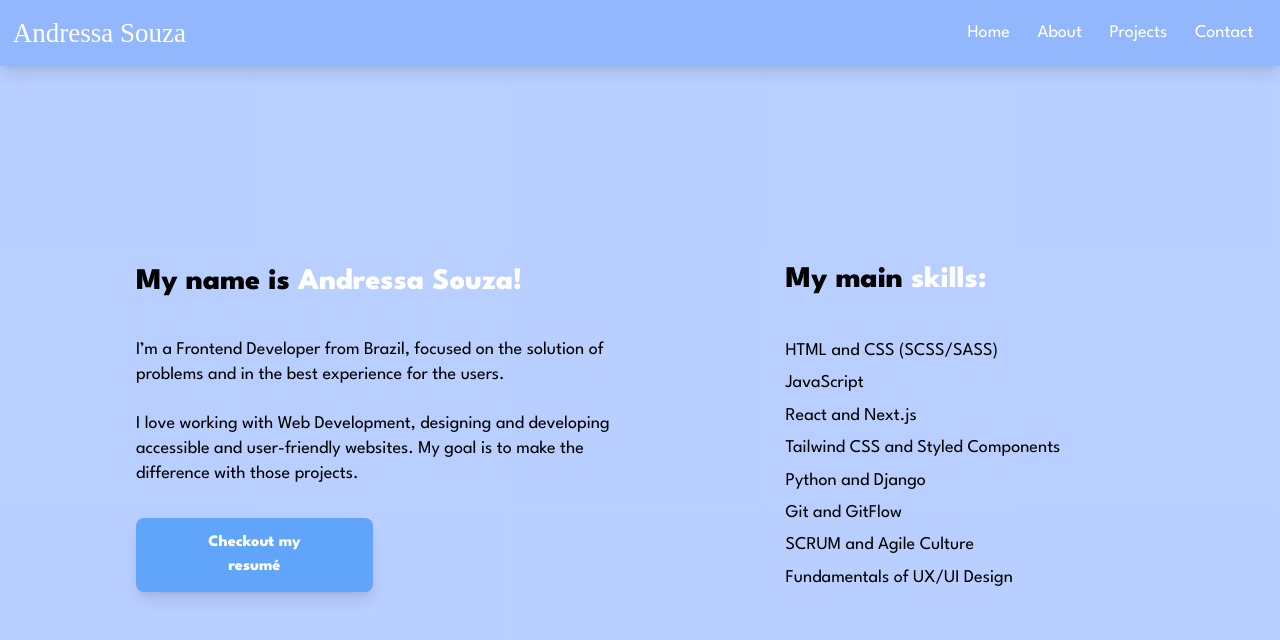
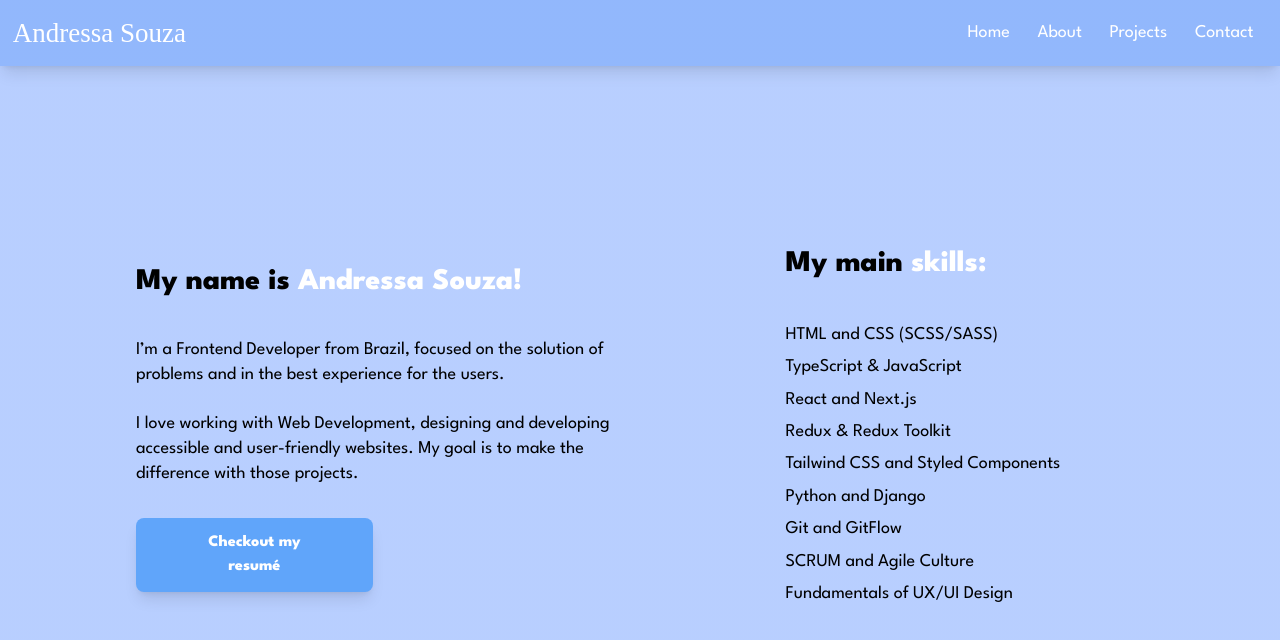
Before and after one commit to andressagabrielle21/andressa-souza, a Next.js app: page /about in a window 1280 px wide. Shown: the top 640 px of the page. Built offline with nearby package versions, Linux system fonts and the light colour scheme; a web font is replaced by a local one.

Commit message:
updated skills

```diff
--- a/src/pages/about.jsx
+++ b/src/pages/about.jsx
@@ -24,8 +24,9 @@ const About = () => {
 
                 <ul className='leading-[1.8em] text-[18px]'>
                     <li>HTML and CSS (SCSS/SASS)</li>
-                    <li>JavaScript</li>
+                    <li>TypeScript & JavaScript</li>
                     <li>React and Next.js</li>
+                    <li>Redux & Redux Toolkit</li>
                     <li>Tailwind CSS and Styled Components</li>
                     <li>Python and Django</li>
                     <li>Git and GitFlow</li>
```
